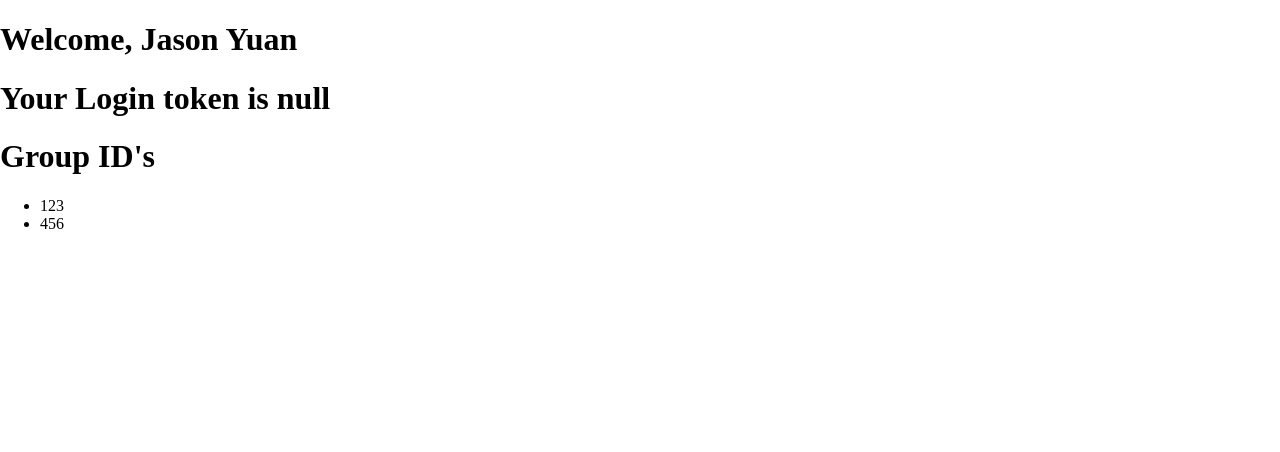
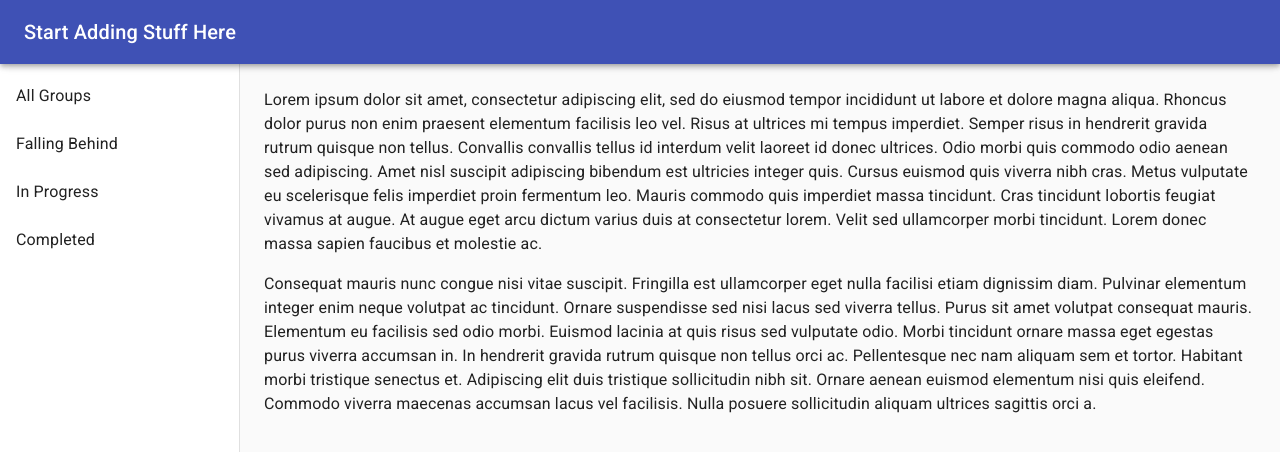
Before and after one commit to gaurav0628/summerhacks-Faction, a React (Create React App) app: page /dashboard in a window 1280 px wide. Shown: the top 452 px of the page. Built offline with nearby package versions, Linux system fonts and the light colour scheme.

Commit message:
created sidebarand topbar for dashboard page

```diff
--- a/src/components/LoginForm.js
+++ b/src/components/LoginForm.js
@@ -23,7 +23,6 @@ class LoginForm extends React.Component {
   }
 
   postData() {
-    var axios = require("axios");
     //   const data = JSON.stringify(this.state);
 
     var config = {
--- a/src/components/RegisterForm.js
+++ b/src/components/RegisterForm.js
@@ -74,7 +74,6 @@ class RegisterForm extends React.Component {
   };
 
   postData() {
-    var axios = require("axios");
     var data = JSON.stringify(this.state);
     var config = {
       method: "post",
--- a/src/pages/Dashboard.js
+++ b/src/pages/Dashboard.js
@@ -1,6 +1,154 @@
 import React from "react";
 import { Switch, Route } from "react-router-dom";
 import { Grid } from "@material-ui/core";
+
+import { makeStyles } from "@material-ui/core/styles";
+import Drawer from "@material-ui/core/Drawer";
+import AppBar from "@material-ui/core/AppBar";
+import CssBaseline from "@material-ui/core/CssBaseline";
+import Toolbar from "@material-ui/core/Toolbar";
+import List from "@material-ui/core/List";
+import Typography from "@material-ui/core/Typography";
+import Divider from "@material-ui/core/Divider";
+import ListItem from "@material-ui/core/ListItem";
+import ListItemIcon from "@material-ui/core/ListItemIcon";
+import ListItemText from "@material-ui/core/ListItemText";
+import InboxIcon from "@material-ui/icons/MoveToInbox";
+import MailIcon from "@material-ui/icons/Mail";
+
+function SelectedListItem(props) {
+	const classes = makeStyles((theme) => ({
+		root: {
+			width: 240,
+			maxWidth: 360,
+			backgroundColor: theme.palette.background.paper,
+		},
+	}));
+	const [selectedIndex, setSelectedIndex] = React.useState(0);
+
+	const handleListItemClick = (event, index) => {
+		setSelectedIndex(index);
+		alert("pass index " + index + "upwards");
+	};
+
+	return (
+		<div className={classes.root}>
+			<List>
+				<ListItem
+					button
+					selected={selectedIndex === 1}
+					onClick={(event) => handleListItemClick(event, 1)}
+				>
+					<ListItemText primary="All Groups" />
+				</ListItem>
+				<ListItem
+					button
+					selected={selectedIndex === 2}
+					onClick={(event) => handleListItemClick(event, 2)}
+				>
+					<ListItemText primary="Falling Behind" />
+				</ListItem>
+				<ListItem
+					button
+					selected={selectedIndex === 3}
+					onClick={(event) => handleListItemClick(event, 3)}
+				>
+					<ListItemText primary="In Progress" />
+				</ListItem>
+				<ListItem
+					button
+					selected={selectedIndex === 4}
+					onClick={(event) => handleListItemClick(event, 4)}
+				>
+					<ListItemText primary="Completed" />
+				</ListItem>
+			</List>
+		</div>
+	);
+}
+
+const ClippedDrawerUsedStyles = makeStyles((theme) => ({
+	root: {
+		display: "flex",
+	},
+	appBar: {
+		zIndex: theme.zIndex.drawer + 1,
+	},
+	drawer: {
+		width: 240,
+		flexShrink: 0,
+	},
+	drawerPaper: {
+		width: 240,
+	},
+	drawerContainer: {
+		overflow: "auto",
+	},
+	content: {
+		flexGrow: 1,
+		padding: theme.spacing(3),
+	},
+}));
+
+function ClippedDrawer() {
+	const classes = ClippedDrawerUsedStyles();
+	return (
+		<div className={classes.root}>
+			<CssBaseline />
+			<AppBar position="fixed" className={classes.appBar}>
+				<Toolbar>
+					<Typography variant="h6" noWrap>
+						Start Adding Stuff Here
+					</Typography>
+				</Toolbar>
+			</AppBar>
+			<Drawer
+				className={classes.drawer}
+				variant="permanent"
+				classes={{
+					paper: classes.drawerPaper,
+				}}
+			>
+				<Toolbar />
+				<div className={classes.drawerContainer}>
+					<SelectedListItem />
+				</div>
+			</Drawer>
+			<main className={classes.content}>
+				<Toolbar />
+				<Typography paragraph>
+					Lorem ipsum dolor sit amet, consectetur adipiscing elit, sed do
+					eiusmod tempor incididunt ut labore et dolore magna aliqua. Rhoncus
+					dolor purus non enim praesent elementum facilisis leo vel. Risus at
+					ultrices mi tempus imperdiet. Semper risus in hendrerit gravida rutrum
+					quisque non tellus. Convallis convallis tellus id interdum velit
+					laoreet id donec ultrices. Odio morbi quis commodo odio aenean sed
+					adipiscing. Amet nisl suscipit adipiscing bibendum est ultricies
+					integer quis. Cursus euismod quis viverra nibh cras. Metus vulputate
+					eu scelerisque felis imperdiet proin fermentum leo. Mauris commodo
+					quis imperdiet massa tincidunt. Cras tincidunt lobortis feugiat
+					vivamus at augue. At augue eget arcu dictum varius duis at consectetur
+					lorem. Velit sed ullamcorper morbi tincidunt. Lorem donec massa sapien
+					faucibus et molestie ac.
+				</Typography>
+				<Typography paragraph>
+					Consequat mauris nunc congue nisi vitae suscipit. Fringilla est
+					ullamcorper eget nulla facilisi etiam dignissim diam. Pulvinar
+					elementum integer enim neque volutpat ac tincidunt. Ornare suspendisse
+					sed nisi lacus sed viverra tellus. Purus sit amet volutpat consequat
+					mauris. Elementum eu facilisis sed odio morbi. Euismod lacinia at quis
+					risus sed vulputate odio. Morbi tincidunt ornare massa eget egestas
+					purus viverra accumsan in. In hendrerit gravida rutrum quisque non
+					tellus orci ac. Pellentesque nec nam aliquam sem et tortor. Habitant
+					morbi tristique senectus et. Adipiscing elit duis tristique
+					sollicitudin nibh sit. Ornare aenean euismod elementum nisi quis
+					eleifend. Commodo viverra maecenas accumsan lacus vel facilisis. Nulla
+					posuere sollicitudin aliquam ultrices sagittis orci a.
+				</Typography>
+			</main>
+		</div>
+	);
+}
 
 class Dashboard extends React.Component {
 	constructor(props) {
@@ -9,65 +157,28 @@ class Dashboard extends React.Component {
 			first_name: "Jason",
 			last_name: "Yuan",
 			user_id: "123456",
-			groups: ["123", "456"],
+			group_ids: ["123", "456"],
+			which_display: "All" /*Can also be Behind, InProgress, Completed*/,
 		};
 	}
 
-	/*	componentDidMount() {
-
-		// psot for data
-		alert("mounted dashboard");
-		var axios = require("axios");
-		var config = {
-			method: "post",
-			url:
-				"https://cors-anywhere.herokuapp.com/https://faction-dev.herokuapp.com/api/user-api/login",
-			headers: {
-				"Content-Type": "application/json",
-			},
-			data: this.state,
-		};
-
-		axios(config)
-			.then(function (response) {
-				alert("success, check console");
-				console.log(JSON.stringify(response.data));
-			})
-			.catch(function (error) {
-				alert("was an error, check console");
-				if (error.response) {
-					console.log("ERROR: Request made; server responded");
-					console.log(error.response.data);
-					console.log(error.response.status);
-					console.log(error.response.headers);
-				} else if (error.request) {
-					console.log("ERROR: Request made; No response received");
-					console.log(error.request);
-				} else {
-					console.log("ERROR: Setting up the request triggered an Error");
-					console.log(error.message);
-				}
-			});
-	}*/
+	render_group(index) {
+		return (
+			<div>
+				<h1> user_id = {this.state.user_id} </h1>
+				<h1> {this.state.group_ids[index]} </h1>;
+			</div>
+		);
+	}
 
 	render() {
 		const auth_token = localStorage.getItem("author-token");
 		if (!auth_token) {
 			alert("need to login first yo");
+		} else {
+			alert("token is good: " + auth_token);
 		}
-		const { first_name, last_name, groups } = this.state;
-		return (
-			<div>
-				<h1> Welcome, {first_name + " " + last_name} </h1>
-				<h1> Your Login token is {" " + auth_token} </h1>
-				<h1> Group ID's </h1>
-				<ul>
-					{groups.map((id) => (
-						<li key={id}>{id}</li>
-					))}
-				</ul>
-			</div>
-		);
+		return <ClippedDrawer />;
 	}
 }
 
```
